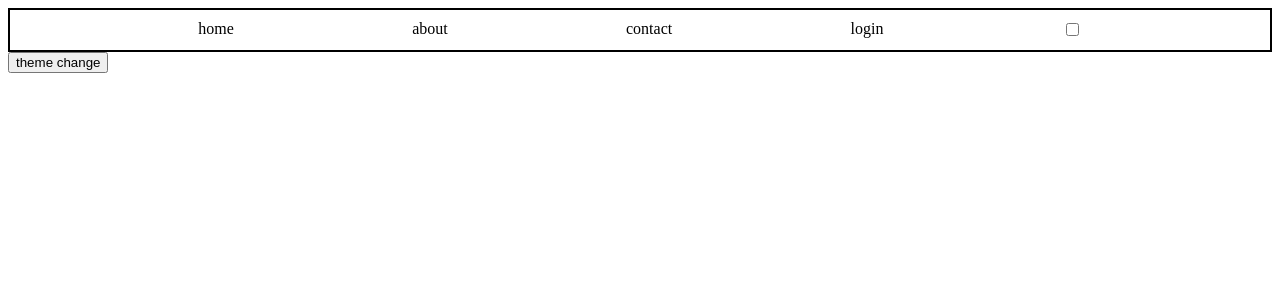
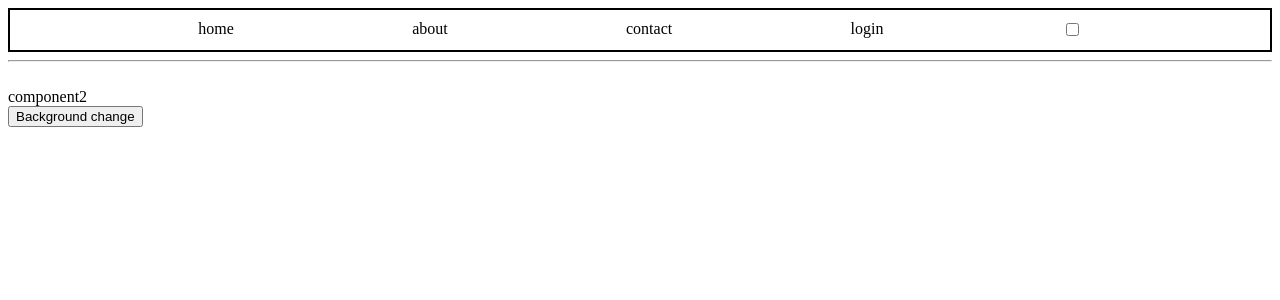
Before and after one commit to TusharBR/iVoyant, a React (Vite) app: page / in a window 1280 px wide. Shown: the top 300 px of the page. Built offline with nearby package versions, Linux system fonts and the light colour scheme.

Commit message:
finaluseref2

```diff
--- a/src/App.tsx
+++ b/src/App.tsx
@@ -20,14 +20,14 @@ const App = () => {
   }
   return (
     <div>
-      <nav ref={inputref} style={{border:"2px solid black",display:"flex",justifyContent:"space-evenly",listStyle:"none",padding:"10px",color:"black"}}>
+      <nav ref={inputref} style={{backgroundColor:"white",border:"2px solid black",display:"flex",justifyContent:"space-evenly",listStyle:"none",padding:"10px",color:"black"}}>
         <li>home</li>
         <li>about</li>
         <li>contact</li>
         <li>login</li>
         <li><input type='checkbox' onClick={myfunc} /></li>
       </nav>
-      <Component myfunc={myfunc}/>
+      <Component pref={inputref}/>
     </div>
   )
 }
--- a/src/Component.tsx
+++ b/src/Component.tsx
@@ -1,13 +1,23 @@
-
-
+  import { RefObject } from "react";
 
   interface props{
-    myfunc:()=>void
+      pref:RefObject<HTMLDivElement>
   }
 
-const Component = ({myfunc}:props) => {
+  const Component = ({pref}:props) => {
+    const myfunc1=()=>
+    {
+      if(pref.current)
+      if(pref.current.style.backgroundColor==="white")
+      {
+          pref.current.style.backgroundColor="rgb(254, 97, 225)"
+      }
+      else {
+        pref.current.style.backgroundColor="white"
+      }
+    }
     return (
-    <div><button onClick={myfunc}>theme change</button></div>
+      <div><hr /><br />component2 <br /><button onClick={myfunc1}>Background change</button></div>
     )
   }
 
```
Lines whose indentation alone changed are shown as unchanged.
